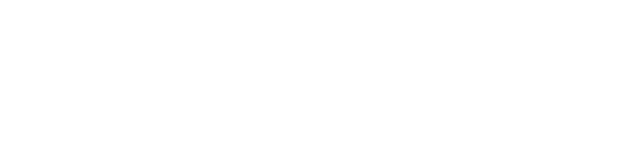
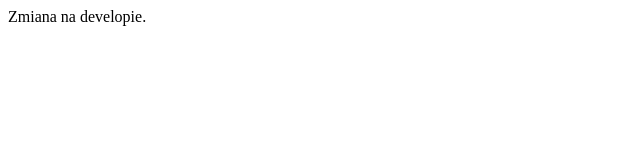
Before and after one commit to kamil-swiercz/test2, a plain HTML site: page index.html in a window 1280 px wide. Shown: the whole page, without its empty margins (0-640 px from the left). Drawn offline with Linux system fonts and the light colour scheme.

Commit message:
change on develop

```diff
--- a/index.html
+++ b/index.html
@@ -7,6 +7,6 @@
     <title>Document</title>
 </head>
 <body>
-
+    Zmiana na developie.
 </body>
 </html>
```
